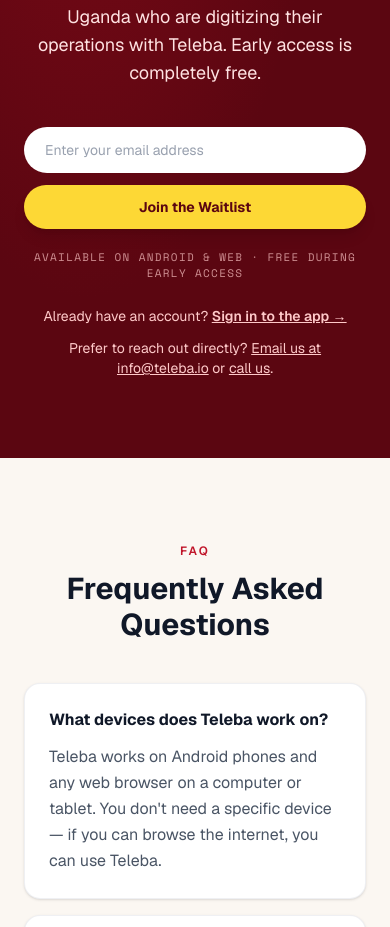
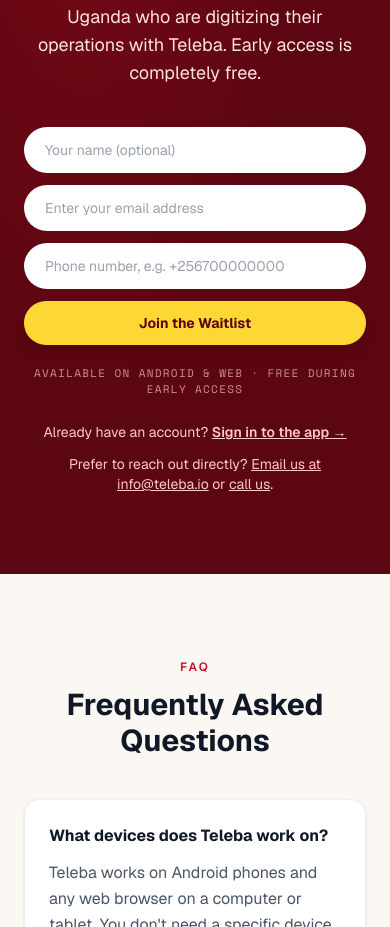
Before and after one commit to Ntsinga/Teleba-Landing-Page, a Next.js app: page / in a window 390 px wide. Shown: the part 8049-8976 px from the top of the page. Built offline with nearby package versions, Linux system fonts and the light colour scheme; no server answers.

Commit message:
Make email and phone number mandatory on the waitlist form

```diff
--- a/app/components/WaitlistForm.tsx
+++ b/app/components/WaitlistForm.tsx
@@ -4,15 +4,23 @@
 
 const API_URL = process.env.NEXT_PUBLIC_API_URL ?? "https://api.zesha.app";
 
-type FormState = "idle" | "loading" | "success" | "duplicate" | "error";
+type FormState =
+  | "idle"
+  | "loading"
+  | "success"
+  | "duplicate"
+  | "invalid"
+  | "error";
 
 export function WaitlistForm() {
+  const [name, setName] = useState("");
   const [email, setEmail] = useState("");
+  const [phone, setPhone] = useState("");
   const [state, setState] = useState<FormState>("idle");
 
   async function handleSubmit(e: React.FormEvent<HTMLFormElement>) {
     e.preventDefault();
-    if (!email.trim()) return;
+    if (!email.trim() || !phone.trim()) return;
 
     setState("loading");
 
@@ -20,14 +28,22 @@
       const res = await fetch(`${API_URL}/waitlist`, {
         method: "POST",
         headers: { "Content-Type": "application/json" },
-        body: JSON.stringify({ email: email.trim() }),
+        body: JSON.stringify({
+          email: email.trim(),
+          phone_number: phone.trim(),
+          name: name.trim() || undefined,
+        }),
       });
 
       if (res.status === 201) {
         setState("success");
+        setName("");
         setEmail("");
+        setPhone("");
       } else if (res.status === 409) {
         setState("duplicate");
+      } else if (res.status === 422) {
+        setState("invalid");
       } else {
         setState("error");
       }
@@ -51,8 +67,18 @@
   return (
     <form
       onSubmit={handleSubmit}
-      className="flex flex-col sm:flex-row gap-3 w-full max-w-md mx-auto"
+      className="flex flex-col sm:flex-row gap-3 w-full max-w-4xl mx-auto"
     >
+      <input
+        type="text"
+        placeholder="Your name (optional)"
+        value={name}
+        onChange={(e) => {
+          setName(e.target.value);
+          if (state !== "idle") setState("idle");
+        }}
+        className="flex-1 rounded-full px-5 py-3 text-sm text-gray-900 placeholder-gray-400 bg-white border border-transparent focus:outline-none focus:ring-2 focus:ring-brand-gold"
+      />
       <input
         type="email"
         required
@@ -60,6 +86,17 @@
         value={email}
         onChange={(e) => {
           setEmail(e.target.value);
+          if (state !== "idle") setState("idle");
+        }}
+        className="flex-1 rounded-full px-5 py-3 text-sm text-gray-900 placeholder-gray-400 bg-white border border-transparent focus:outline-none focus:ring-2 focus:ring-brand-gold"
+      />
+      <input
+        type="tel"
+        required
+        placeholder="Phone number, e.g. +256700000000"
+        value={phone}
+        onChange={(e) => {
+          setPhone(e.target.value);
           if (state !== "idle") setState("idle");
         }}
         className="flex-1 rounded-full px-5 py-3 text-sm text-gray-900 placeholder-gray-400 bg-white border border-transparent focus:outline-none focus:ring-2 focus:ring-brand-gold"
@@ -76,6 +113,11 @@
           That email is already on the waitlist.
         </p>
       )}
+      {state === "invalid" && (
+        <p className="w-full text-center text-xs text-red-200 -mt-1">
+          Please check your email and phone number (e.g. +256700000000).
+        </p>
+      )}
       {state === "error" && (
         <p className="w-full text-center text-xs text-red-200 -mt-1">
           Something went wrong. Try again or email us at info@teleba.io
```
